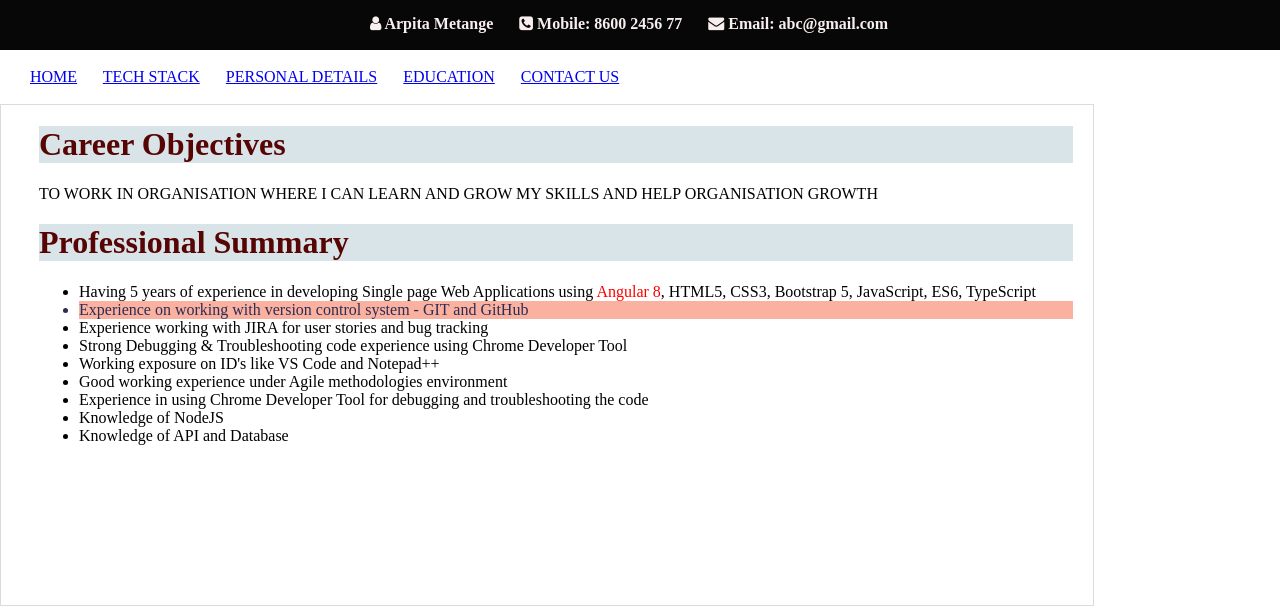
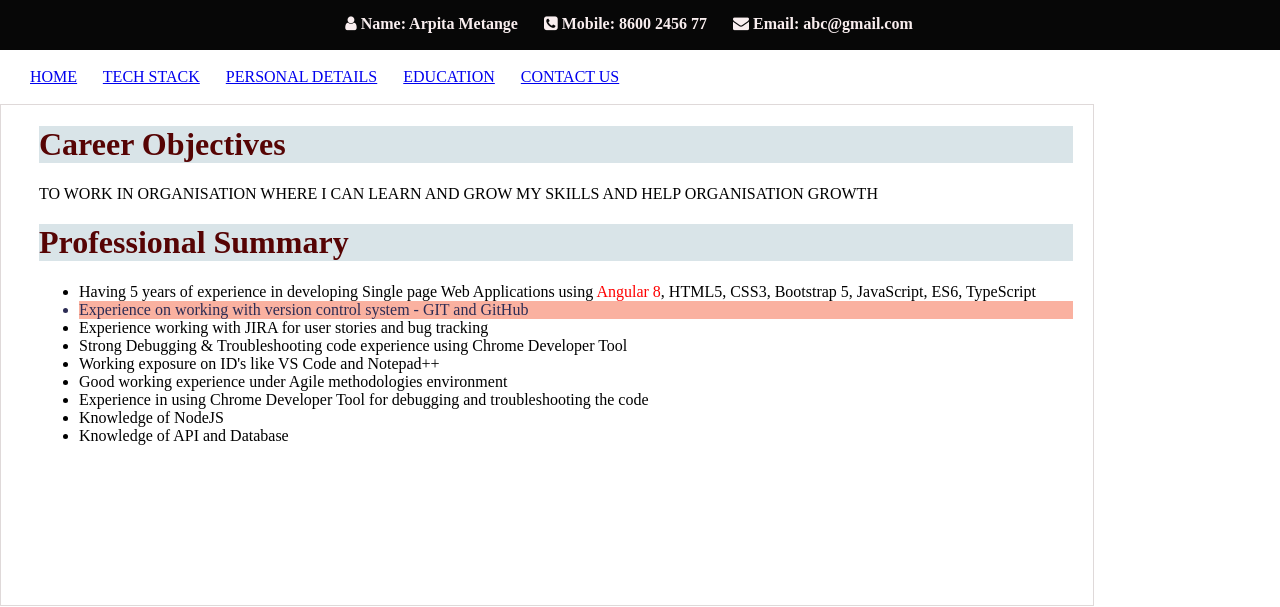
Before and after one commit to arpitametange/my-profile, a plain HTML site: page index.html in a window 1280 px wide. Shown: the top 607 px of the page. Drawn offline with Linux system fonts and the light colour scheme.

Commit message:
Update index.html

```diff
--- a/index.html
+++ b/index.html
@@ -46,7 +46,7 @@
 <body>
     <header>
         <i class="fa fa-user"   aria-hidden="true"></i>
-<strong class="j" >Arpita Metange</strong>
+<strong class="j" >Name: Arpita Metange</strong>
 <i class="fa fa-phone-square"  aria-hidden="true"></i>
 <strong  class="j" > Mobile: 8600 2456 77 </strong>
 <i class="fa fa-envelope" aria-hidden="true"></i>
```
